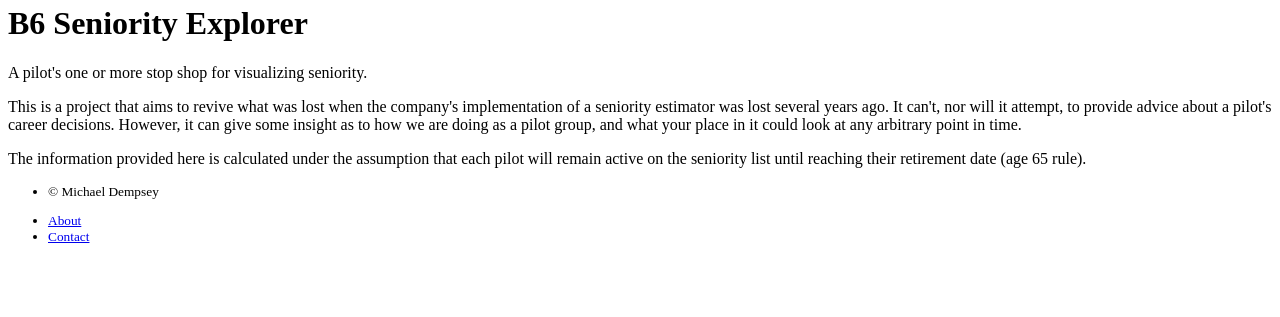
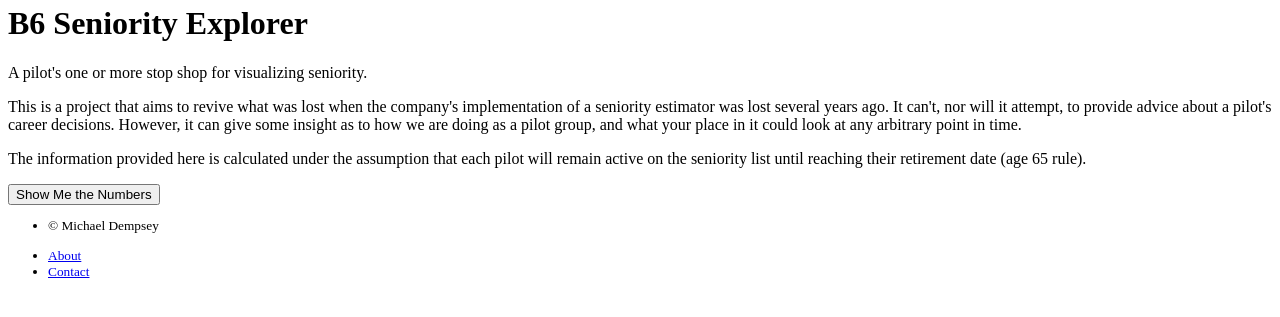
Before and after one commit to AirbusDriver/SeniorityVisualizer, a Flask app: template seniority_visualizer_app/templates/public/home.html in a window 1280 px wide. Shown: the part 182-499 px from the top of the page. Run offline with Flask 2, Linux system fonts and the light colour scheme; the template is opened without the code that fills it, so the values that code supplies are empty; the visitor is signed in with stand-in values (Sample User, id 1); data comes from the database, SQL or seed files in the repository; parts of the project's set-up code (start-up, migrations or seed data) failed here and were passed over.

Commit message:
Add button to home

```diff
--- a/seniority_visualizer_app/templates/public/home.html
+++ b/seniority_visualizer_app/templates/public/home.html
@@ -26,6 +26,24 @@
                 The information provided here is calculated under the assumption that each pilot will remain active on
                 the seniority list until reaching their retirement date (age 65 rule).
             </p>
-        </div><!-- /.row -->
+        </div>
+
+        <div class="row">
+            {% if not current_user.is_active %}
+                <a href="{{ url_for('public.request_company_verification') }}">
+                    <button class="btn btn-primary">
+                        Get Started Here
+                    </button>
+                </a>
+            {% else %}
+                <a href="{{ url_for('seniority.current_status') }}">
+                    <button class="btn btn-primary">
+                        Show Me the Numbers
+                    </button>
+                </a>
+            {% endif %}
+        </div>
+
+
     </div>
 {% endblock %}
--- a/seniority_visualizer_app/templates/seniority/base_plot.html
+++ b/seniority_visualizer_app/templates/seniority/base_plot.html
@@ -13,7 +13,7 @@
 {% block content %}
     <div>
         <p class="text-muted" style="margin-top: 10px">
-            Mobile users may have a better experience if they turn off the<code>pan</code> tool on the right
+            Mobile users may have a better experience if they turn off the <code>pan</code> tool on the right
             hand side of the plot. This will allow for easier touching within the plot.
         </p>
     </div>
```
